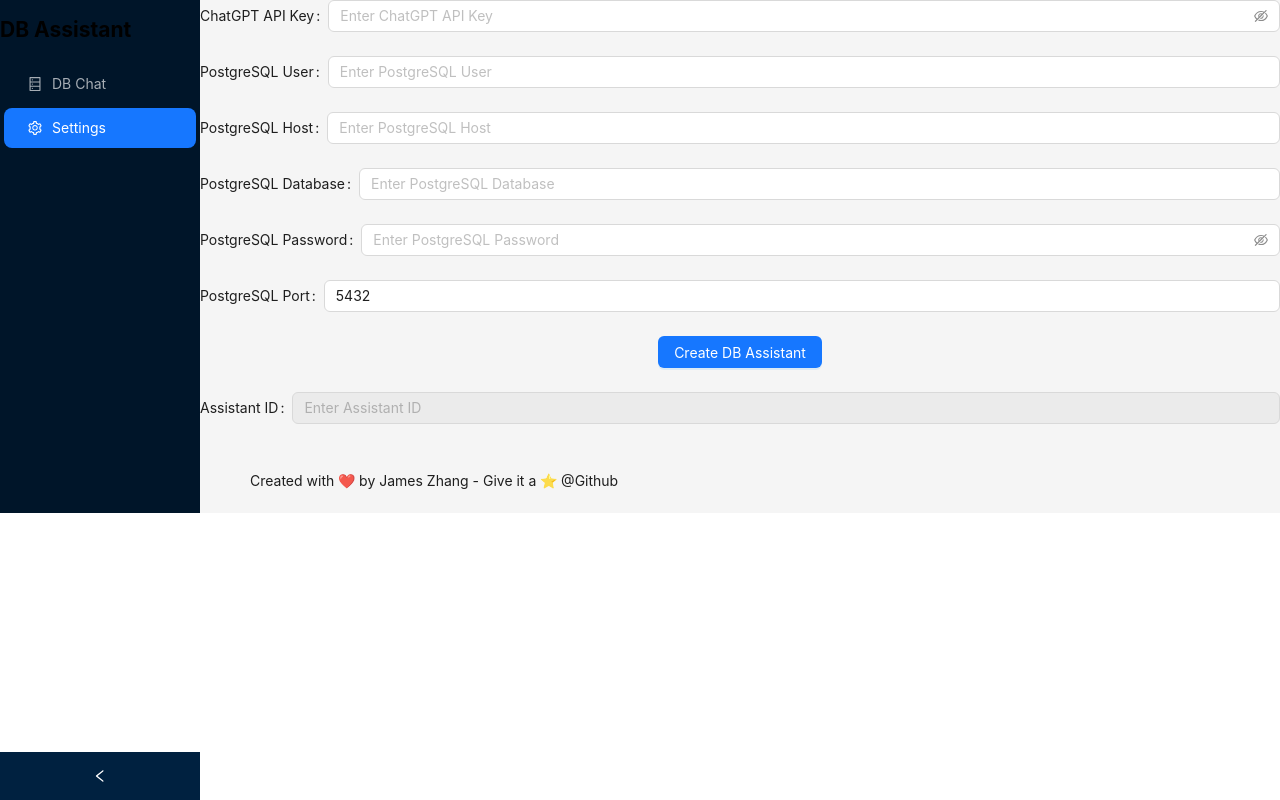
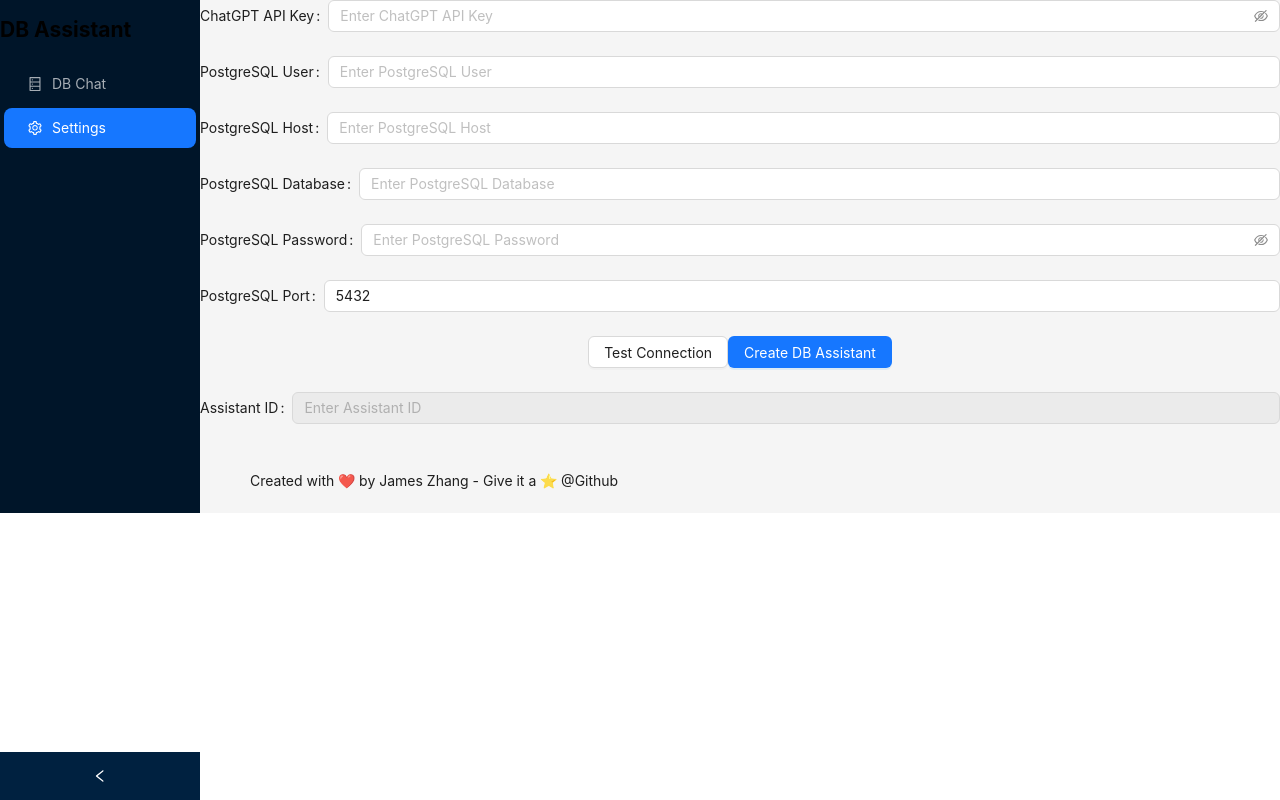
Before and after one commit to chat-stack/db-assistant, a Next.js app: page /settings in a window 1280 px wide. Built offline with nearby package versions, Linux system fonts and the light colour scheme.

Commit message:
test connection

```diff
--- /dev/null
+++ b/pages/api/test-connection.ts
@@ -0,0 +1,40 @@
+import type { NextApiRequest, NextApiResponse } from 'next';
+import { Pool } from 'pg';
+
+const handler = async (req: NextApiRequest, res: NextApiResponse) => {
+  let success = false;
+  try {
+    const {
+      postgresUser,
+      postgresHost,
+      postgresDatabase,
+      postgresPassword,
+      postgresPort,
+    } = req.body;
+    const dbConfig = {
+      user: postgresUser,
+      password: postgresPassword,
+      host: postgresHost,
+      port: postgresPort,
+      database: postgresDatabase,
+    };
+    const pool = new Pool(dbConfig);
+    try {
+      const client = await pool.connect();
+      success = true;
+      client.release();
+    } catch (error) {
+      res
+        .status(500)
+        .json({ error: `Error connecting to PostgreSQL database: ${error}` });
+    } finally {
+      pool.end();
+    }
+    res.status(200).json({ success });
+  } catch (error: any) {
+    console.error(error);
+    res.status(500).json({ error });
+  }
+};
+
+export default handler;
--- a/pages/settings/index.tsx
+++ b/pages/settings/index.tsx
@@ -1,4 +1,4 @@
-import { Button, Form, Input } from 'antd';
+import { Button, Form, Input, message } from 'antd';
 import Head from 'next/head';
 import OpenAI from 'openai';
 import { useState } from 'react';
@@ -59,6 +59,38 @@
     const assistant: OpenAI.Beta.Assistants.Assistant = await response.json();
     setAssistantId(assistant.id);
     setIsSubmitting(false);
+  };
+
+  const [isTestingConnection, setIsTestingConnection] = useState(false);
+
+  const handleTestConnection = async () => {
+    setIsTestingConnection(true);
+    const response = await fetch('/api/test-connection', {
+      method: 'POST',
+      headers: {
+        'Content-Type': 'application/json',
+      },
+      body: JSON.stringify({
+        postgresUser,
+        postgresHost,
+        postgresDatabase,
+        postgresPassword,
+        postgresPort,
+      }),
+    });
+    const responseJson = await response.json();
+    if (responseJson && responseJson.success) {
+      message.success('Test connection succeeded');
+    } else {
+      message.error(
+        `${
+          responseJson
+            ? responseJson.error?.toString()
+            : 'Error: no more details'
+        }`
+      );
+    }
+    setIsTestingConnection(false);
   };
 
   return (
@@ -124,7 +156,19 @@
             className="w-[64rem] max-w-full"
             style={{ textAlign: 'center' }}
           >
-            <Button type="primary" htmlType="submit" loading={isSubmitting}>
+            <Button
+              onClick={handleTestConnection}
+              loading={isTestingConnection}
+              className="mr-1"
+            >
+              Test Connection
+            </Button>
+            <Button
+              type="primary"
+              htmlType="submit"
+              loading={isSubmitting}
+              className="ml-1"
+            >
               Create DB Assistant
             </Button>
           </Form.Item>
```
